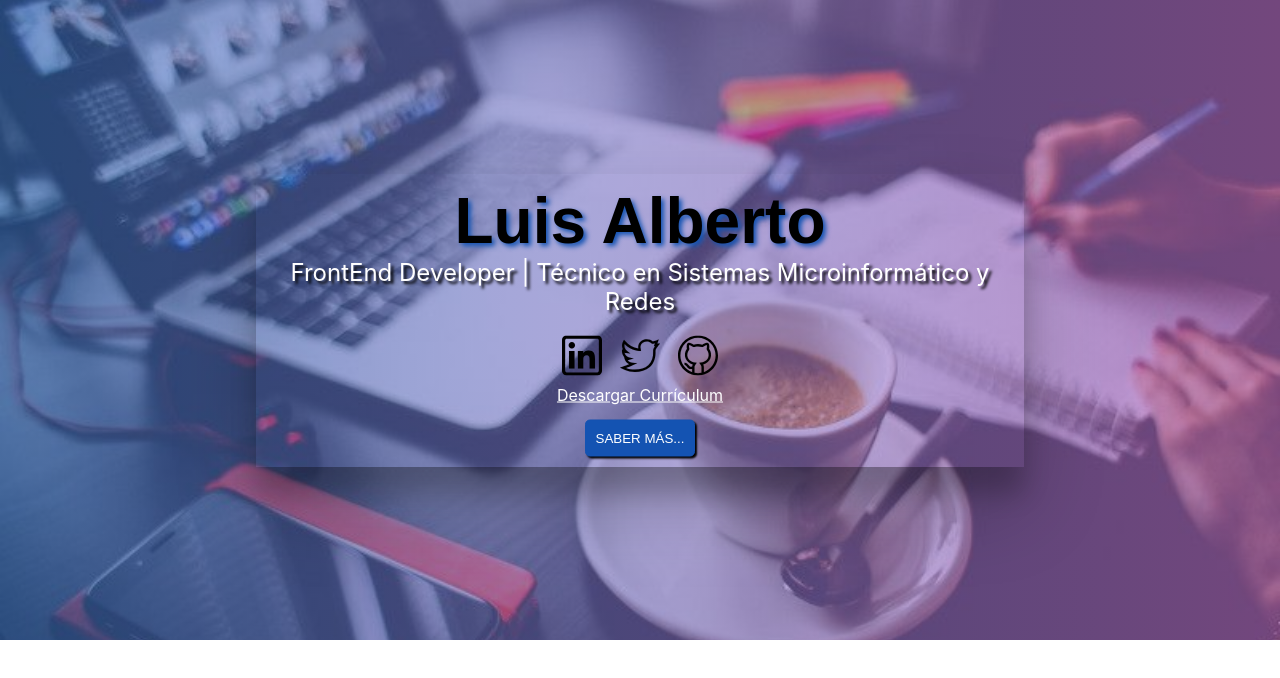
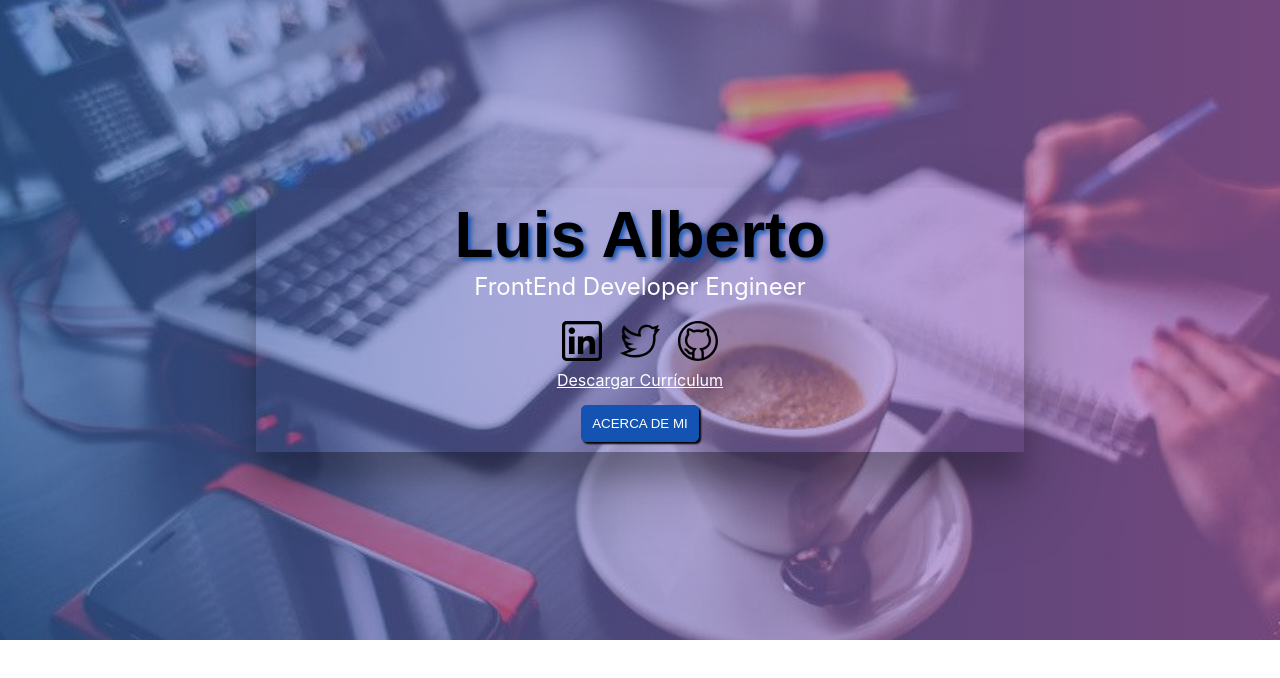
Before and after one commit to Luichidev/portfolio-luis, a Next.js app: page /home in a window 1280 px wide. Shown: the top 678 px of the page. Built offline with nearby package versions, Linux system fonts and the light colour scheme; a web font is replaced by a local one.

Commit message:
feat: Add code and design improvements

```diff
--- a/components/Header/index.jsx
+++ b/components/Header/index.jsx
@@ -10,7 +10,7 @@ export default function Header() {
 				<meta property='og:site_type' content='website' />
 				<meta property='og:title' content='Portfolio WEB' />
 				<meta property='og:url' content='https://luisalbertoarana.com' />
-				<meta property='og:image' content='assets/img/og-image.jpg' />
+				<meta property='og:image' content='assets/img/og-image.png' />
 				<meta property='og:description' content='Hola, Soy Luis Alberto, Bienvenid@s a mi portafolio WEB, aquí encontrarás información acerca de mi y mis proyectos; ¡Te invito a verla! :D' />
 				<meta name='keywords' content='portfolio, portfolio web, portfolio WEB, Portfolio, Portfolio WEB, curriculum, website, luis, luis alberto, Luis, Luis Alberto, book web' />
 				<meta name='description' content='Hola, Soy Luis Alberto, Bienvedi@s a mi portafolio WEB, aqui encontrarás información acerca de mi y mis proyectos; ¡Te invito a verla! :D' />
--- a/components/formacion/index.js
+++ b/components/formacion/index.js
@@ -55,7 +55,8 @@ export default function Formacion() {
 				}
 
 				li {
-					padding: 5px;
+					padding-inline-end: 16px;
+					padding-block-end: 8px;
 					color: #747373;
 				}
 
--- a/components/proyectos/index.js
+++ b/components/proyectos/index.js
@@ -11,7 +11,7 @@ export default function Proyectos() {
 							<div className='card flex__1 card__container' style={{ backgroundImage: `url("${pro.image}")` }} key={pro.id}>
 								<div className='text__center flex__container card__description'>
 									<div className='card__info'>
-										<h5 className='sub__title' style={{ color: pro.color }}>
+										<h5 className='sub__title'>
 											{pro.icon} {pro.icon_title}
 										</h5>
 										<h3>
@@ -46,7 +46,7 @@ export default function Proyectos() {
 					position: absolute;
 					top: 0;
 					left: 0;
-					background-color: rgba(0, 0, 0, 0.6);
+					background-color: rgba(0, 0, 0, 0.7);
 				}
 
 				.card__description {
--- a/pages/home/index.jsx
+++ b/pages/home/index.jsx
@@ -1,28 +1,20 @@
 import SocialIcon from '@/components/socialIcon'
-import { useRef } from 'react'
+import { useState } from 'react'
 
 export default function Home() {
-	const modalRef = useRef()
-
-	const handleShowModal = () => {
-		modalRef.current.style.display = 'block'
-	}
-
-	const handleCloseModal = () => {
-		modalRef.current.style.display = 'none'
-	}
+	const [showModal, setShowModal] = useState(false)
 
 	return (
 		<>
 			<section id='home'>
-				<div ref={modalRef} className='card__modal'>
+				<div className={'card__modal ' + (showModal ? 'show' : 'hidden')}>
 					<div className='modal__container'>
 						<div className='modal__content'>
 							<div className='modal__header'>
 								<p>
 									Hola, soy <strong>Luis Alberto Arana Montaño</strong>
 								</p>
-								<p className='close' onClick={handleCloseModal}>
+								<p className='close' onClick={() => setShowModal(false)}>
 									X
 								</p>
 							</div>
@@ -31,11 +23,11 @@ export default function Home() {
 									<img src='/assets/img/avatar.jpg' className='avatar__img' />
 								</div>
 								<div className='modal__info flex__5'>
-									<p>Me considero una persona paciente, detallista, curiosa y trabajadora; estoy en constante práctica de las nuevas tecnologías (desarrollo Web & Hardware).</p>
-									<p>En mis ratos libres toco la guitarra, veo series con mi familia, cuando puedo voy al cine y ayudo a mi hijo con los deberes.</p>
+									<p>Mis compañeros de trabajo me describen como "Apasionado de las tecnologías".</p>
+									<p>Trabajo en equipo, empatia y resolutivo.</p>
 									<p>
 										Una frase que me ayuda a seguir mejorando cada día es:
-										<span> "El futuro es de los que sueñan".</span>
+										<span> "El futuro le pertenece a aquellos que sueñan".</span>
 									</p>
 									<p>
 										<span>&#128151;</span>
@@ -44,7 +36,7 @@ export default function Home() {
 								</div>
 							</div>
 							<div className='modal__footer text__center'>
-								<button onClick={handleCloseModal}>Cerrar</button>
+								<button onClick={() => setShowModal(false)}>Cerrar</button>
 							</div>
 						</div>
 					</div>
@@ -52,13 +44,13 @@ export default function Home() {
 				<div className='portada'>
 					<div className='container__title text__center'>
 						<h1 className='main__title'>Luis Alberto</h1>
-						<p className='sub__title'>FrontEnd Developer | Técnico en Sistemas Microinformático y Redes</p>
+						<p className='sub__title'>FrontEnd Developer Engineer</p>
 						<SocialIcon />
 						<a href='/luisalbertoarana_CV.pdf' download>
 							Descargar Currículum
 						</a>
-						<button className='btn' onClick={handleShowModal}>
-							Saber más...
+						<button className='btn' onClick={() => setShowModal(true)}>
+							Acerca de mi
 						</button>
 					</div>
 				</div>
@@ -124,6 +116,10 @@ export default function Home() {
 
 				.show {
 					display: block;
+				}
+
+				.hidden {
+					display: none;
 				}
 
 				.modal__container {
--- a/styles/globals.css
+++ b/styles/globals.css
@@ -1,19 +1,19 @@
 @font-face {
-  font-family: "lobster";
+	font-family: 'lobster';
 	font-display: auto;
-  src: url("/assets/fonts/Lobster/Lobster-Regular.ttf");
+	src: url('/assets/fonts/Lobster/Lobster-Regular.ttf');
 }
 
 html {
 	--mainColor: #1453b2;
+	--logoColor: #4a86e8;
 	--secondColor: #2e2e2e;
 }
 
 body {
 	padding: 0;
 	margin: 0;
-  font-family: -apple-system, BlinkMacSystemFont, Segoe UI, Roboto, Oxygen,
-    Ubuntu, Cantarell, Fira Sans, Droid Sans, Helvetica Neue, sans-serif;
+	font-family: -apple-system, BlinkMacSystemFont, Segoe UI, Roboto, Oxygen, Ubuntu, Cantarell, Fira Sans, Droid Sans, Helvetica Neue, sans-serif;
 }
 
 h1,
@@ -81,14 +81,14 @@ button {
 }
 
 .main__title {
-  font-family: "lobster", Arial, Helvetica, sans-serif;
+	font-family: 'lobster', Arial, Helvetica, sans-serif;
 	text-shadow: 3px 3px 5px var(--mainColor);
 	font-size: 2.5rem;
 }
 
 .sub__title {
 	font-size: 1.1em;
-  text-shadow: 3px 3px 3px #000;
+	color: var(--logoColor);
 }
 
 .text__center {
```
Lines whose indentation alone changed are shown as unchanged.
